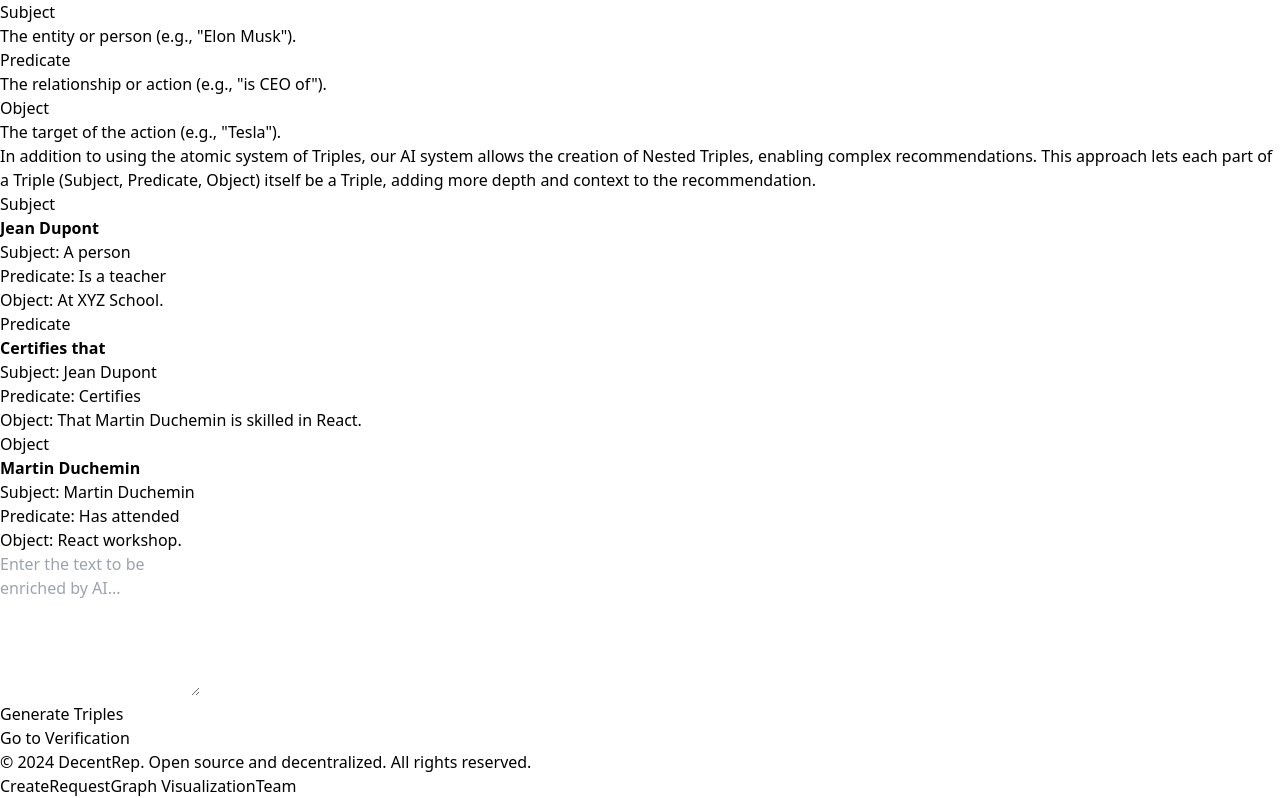
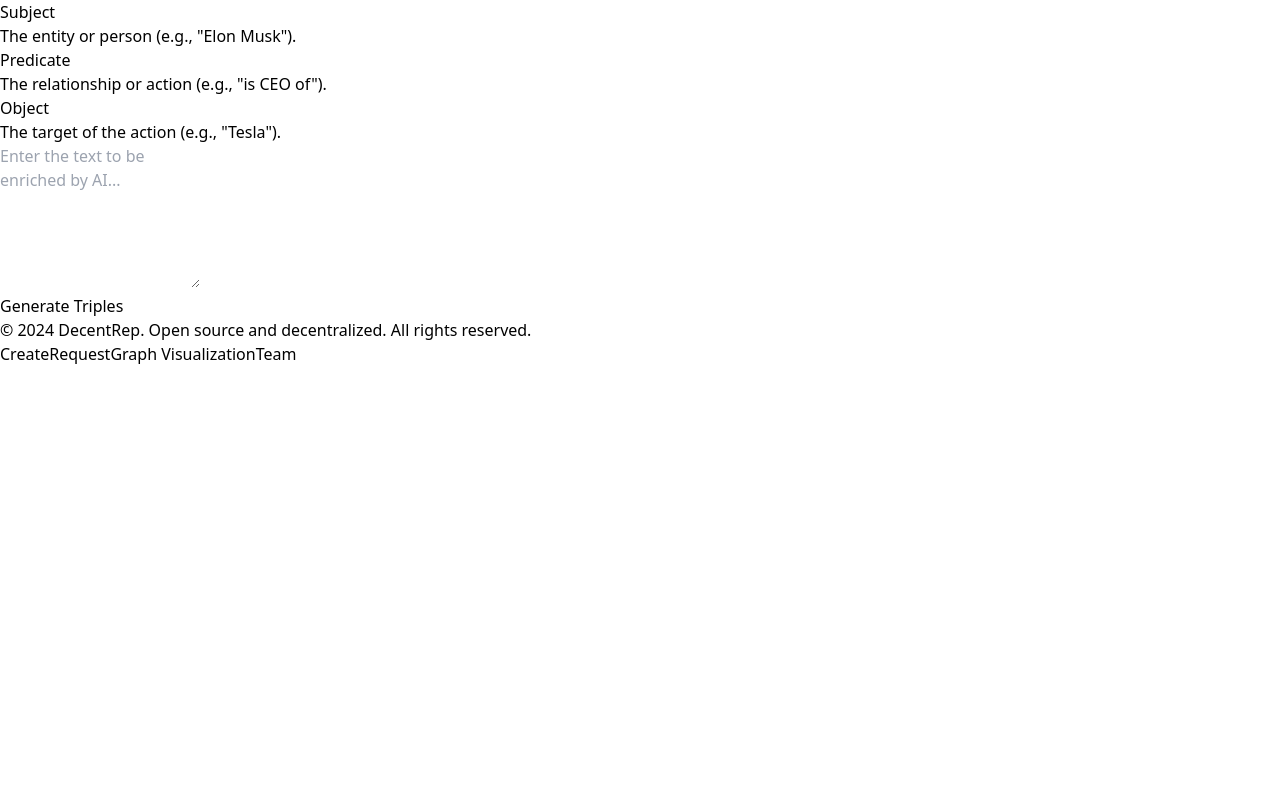
Before and after one commit to THP-Lab/intuition-recommendation-assistant, a React (Vite) app: page /create in a window 1280 px wide. Shown: the part 1144-1942 px from the top of the page. After the commit the page ends 1510 px from the top, so only its background shows below. Built offline with nearby package versions, Linux system fonts and the light colour scheme.

Commit message:
VerificationForm display Triples+enriched_text

```diff
--- a/src/App.jsx
+++ b/src/App.jsx
@@ -18,7 +18,6 @@ function App() {
         <Route path="/create" element={<CreatePage />} />
         <Route path="/request" element={<RequestPage />} />
         <Route path="/team" element={<TeamPage />} />
-        <Route path="/request" element={<RequestPage />} />
         <Route path="/verification" element={<VerificationForm />} />
         <Route path="/waiting" element={<WaitingPage />} />
         <Route path="/confirmation" element={<ConfirmationPage />} />
--- a/src/pages/CreatePage.jsx
+++ b/src/pages/CreatePage.jsx
@@ -1,59 +1,49 @@
 import { useState } from 'react';
+import { useNavigate } from 'react-router-dom'; // Import useNavigate
 import axios from 'axios';
-import { Link } from 'react-router-dom';
 import Navbar from '../components/Navbar';
 import Footer from '../components/Footer';
 
 const CreatePage = () => {
   const [inputText, setInputText] = useState('');
   const [generatedTriples, setGeneratedTriples] = useState([]);
+  const [enrichedText, setEnrichedText] = useState(''); // Stockage du texte enrichi
   const [loading, setLoading] = useState(false);
 
-  // Fonction pour envoyer le texte à l'API Rails et obtenir les triples
+  const navigate = useNavigate(); // Initialize navigation function
+
+  // Function to send text to the Rails API and get triples
   const handleGenerateTriples = async () => {
     if (!inputText) return; // Ne pas envoyer si le texte est vide
 
     setLoading(true); // Afficher le loader pendant l'appel API
 
     try {
-      // Envoie du texte à l'API Rails pour générer les triples
+      // Envoi du texte à l'API Rails pour générer les triples
       const response = await axios.post('http://127.0.0.1:3042/nlp/generate', { prompt: inputText });
 
-      // Log de la réponse pour vérifier les données
       console.log('Réponse complète de l\'API:', response.data);
 
-      // Vérification de la structure de la réponse et extraction des triples
-      if (response.data && Array.isArray(response.data)) {
-        const triples = response.data.map((triple) => {
-          // Si l'objet est un objet imbriqué, nous allons directement conserver sa structure
-          if (typeof triple.object === 'object' && triple.object !== null) {
-            return {
-              subject: triple.subject,
-              predicate: triple.predicate,
-              object: triple.object  // Nous conservons l'objet imbriqué sans modification
-            };
-          } else {
-            return {
-              subject: triple.subject,
-              predicate: triple.predicate,
-              object: triple.object
-            };
-          }
-        });
+      // Vérifiez si les données sont présentes dans la réponse
+      if (response.data) {
+        // Récupérer les triples et le texte enrichi
+        const triples = response.data.triples || [];
+        const enriched = response.data.enriched_text || '';
 
-        console.log('Triples générés après traitement:', triples);
         setGeneratedTriples(triples);
+        setEnrichedText(enriched);
+
+        // Redirection vers la page de vérification avec les triples et le texte enrichi
+        navigate('/verification?source=create', { state: { triples, enriched_text: enriched } });
       } else {
-        console.error('La structure des triples est incorrecte. Réponse:', response.data);
+        console.error('Aucune donnée trouvée dans la réponse:', response.data);
       }
     } catch (error) {
       console.error('Erreur lors de la génération des triples', error);
-      // Gérer l'erreur si l'API échoue
     } finally {
-      setLoading(false); // Retirer le loader
+      setLoading(false); // Cacher le loader
     }
   };
-
 
 
   return (
@@ -86,48 +76,6 @@ const CreatePage = () => {
               </div>
             </div>
 
-            {/* Explanation of Nested Triples */}
-            <p className="text-lg text-center mb-8">
-              In addition to using the atomic system of Triples, our AI system allows the creation of Nested Triples, enabling complex recommendations. This approach lets each part of a Triple (Subject, Predicate, Object) itself be a Triple, adding more depth and context to the recommendation.
-            </p>
-
-            {/* Nested Triple Explanation */}
-            <div className="flex justify-center space-x-6 mb-8">
-              <div className="bg-[#3a3a3a] p-6 rounded-lg text-center">
-                <h3 className="text-2xl text-blue-400 font-bold">Subject</h3>
-                <div className="mt-4 bg-[#2b2b2b] p-4 rounded-lg">
-                  <p className="text-white">
-                    <strong>Jean Dupont</strong> <br />
-                    <span className="text-blue-400">Subject</span>: A person<br />
-                    <span className="text-orange-400">Predicate</span>: Is a teacher <br />
-                    <span className="text-purple-400">Object</span>: At XYZ School.
-                  </p>
-                </div>
-              </div>
-              <div className="bg-[#3a3a3a] p-6 rounded-lg text-center">
-                <h3 className="text-2xl text-orange-400 font-bold">Predicate</h3>
-                <div className="mt-4 bg-[#2b2b2b] p-4 rounded-lg">
-                  <p className="text-white">
-                    <strong>Certifies that</strong> <br />
-                    <span className="text-blue-400">Subject</span>: Jean Dupont <br />
-                    <span className="text-orange-400">Predicate</span>: Certifies <br />
-                    <span className="text-purple-400">Object</span>: That Martin Duchemin is skilled in React.
-                  </p>
-                </div>
-              </div>
-              <div className="bg-[#3a3a3a] p-6 rounded-lg text-center">
-                <h3 className="text-2xl text-purple-400 font-bold">Object</h3>
-                <div className="mt-4 bg-[#2b2b2b] p-4 rounded-lg">
-                  <p className="text-white">
-                    <strong>Martin Duchemin</strong> <br />
-                    <span className="text-blue-400">Subject</span>: Martin Duchemin <br />
-                    <span className="text-orange-400">Predicate</span>: Has attended <br />
-                    <span className="text-purple-400">Object</span>: React workshop.
-                  </p>
-                </div>
-              </div>
-            </div>
-
             {/* Text Input for AI enrichment */}
             <div className="bg-gray-200 p-4 rounded-lg shadow-md max-w-lg mx-auto mb-8">
               <textarea
@@ -143,10 +91,18 @@ const CreatePage = () => {
             <button
               onClick={handleGenerateTriples}
               className="bg-black text-white px-8 py-3 rounded-full hover:bg-gray-800 transition-all"
-              disabled={loading}  // Désactiver le bouton pendant le chargement
+              disabled={loading} // Disable button during loading
             >
               {loading ? 'Generating...' : 'Generate Triples'}
             </button>
+
+            {/* Display Enriched Text */}
+            {enrichedText && (
+              <div className="bg-gray-300 p-6 rounded-lg mt-8">
+                <h3 className="text-xl font-semibold text-gray-700">Enriched Text:</h3>
+                <p className="mt-4 text-gray-800">{enrichedText}</p>
+              </div>
+            )}
 
             {/* Display Generated Triples */}
             {generatedTriples.length > 0 && (
@@ -157,7 +113,7 @@ const CreatePage = () => {
                     <li key={index} className="py-2">
                       <strong>Subject:</strong> {triple.subject} <br />
                       <strong>Predicate:</strong> {triple.predicate} <br />
-                      <strong>Object:</strong> {triple.object} <br />
+                      <strong>Object:</strong> {JSON.stringify(triple.object, null, 2)} <br />
                       <hr />
                     </li>
                   ))}
@@ -165,14 +121,6 @@ const CreatePage = () => {
               </div>
             )}
           </section>
-
-          {/* Link to verification form */}
-          <Link to="/verificationform?source=create">
-            <button className="bg-black text-white px-8 py-3 rounded-full hover:bg-gray-800 transition-all mt-6">
-              Go to Verification
-            </button>
-          </Link>
-
         </div>
       </main>
 
--- a/src/pages/VerificationForm.jsx
+++ b/src/pages/VerificationForm.jsx
@@ -1,24 +1,40 @@
-import { useState } from "react";
+import { useState, useEffect } from "react";
 import { useLocation, useNavigate } from "react-router-dom";
 import Navbar from "../components/Navbar";
 import Footer from "../components/Footer";
 
 const VerificationForm = () => {
-  const [proposal, setProposal] = useState(
-    "AI-generated recommendation proposal."
-  );
+  const [proposal, setProposal] = useState("Loading enriched text..."); // Texte par défaut
   const [isEditable, setIsEditable] = useState(false);
+  const [triples, setTriples] = useState([]);
   const navigate = useNavigate();
   const location = useLocation();
 
-  // Extract the 'source' parameter from the URL
-  const source = new URLSearchParams(location.search).get("source");
+  // Récupérer les données de location.state
+  useEffect(() => {
+    console.log("Location state:", location.state);
+
+    if (location.state?.triples) {
+      setTriples(location.state.triples);
+    }
+
+    if (location.state?.enriched_text) {
+      const enrichedText = location.state.enriched_text;
+      setProposal(enrichedText.trim());
+      console.log("Enriched Text:", enrichedText);
+    } else {
+      console.log("Enriched text is missing");
+      setProposal("No enriched text found. Please verify your data.");
+    }
+  }, [location.state]);
+
 
   const handleSubmit = () => {
+    const source = new URLSearchParams(location.search).get("source");
     if (source === "request") {
-      navigate("/waitingpage"); // Redirect to the waiting page
+      navigate("/waitingpage");
     } else if (source === "create") {
-      navigate("/confirmationpage"); // Redirect to the confirmation page
+      navigate("/confirmationpage");
     }
   };
 
@@ -27,36 +43,58 @@ const VerificationForm = () => {
     alert(`Share this URL: ${url}`);
   };
 
+  const renderTriple = (triple) => (
+    <span className="text-white mb-4 inline-block">
+      <strong className="text-blue-400">Subject:</strong> {triple.subject}{" "}
+      <strong className="text-orange-400">Predicate:</strong> {triple.predicate}{" "}
+      <strong className="text-purple-400">Object:</strong> {triple.object}
+    </span>
+  );
+
   return (
     <div className="min-h-screen bg-gray-100">
-      {/* Navbar */}
       <Navbar />
 
-      {/* Header Section */}
+      {/* Section Header */}
       <header className="bg-[#2f2f2f] text-white py-20">
         <div className="container mx-auto text-center">
-          <h1 className="text-4xl font-extrabold mb-4">
-            Recommendation Verification
-          </h1>
+          <h1 className="text-4xl font-extrabold mb-4">Recommendation Verification</h1>
           <p className="text-lg mb-8">
-            Here is the recommendation proposal generated by our AI assistant.
-            You can edit it before submitting.
+            Voici la recommandation générée par notre assistant IA. Vous pouvez la modifier avant de la soumettre.
           </p>
-          <p className="text-lg mb-8">
-            Please verify if this recommendation aligns with your needs before
-            submitting it. If you need to make changes, feel free to do so.
-          </p>
+
+          {/* Affichage de la proposition */}
+<div className="bg-[#3a3a3a] p-6 rounded-lg shadow-md mt-8">
+  <h3 className="text-xl font-semibold text-white mb-4">Recommendation Proposal:</h3>
+  <div
+    className="text-white"
+    dangerouslySetInnerHTML={{ __html: proposal }} // Affichage du texte avec HTML
+  />
+</div>
+
+
+          {/* Affichage des Triples */}
+          {triples.length > 0 && (
+            <div className="bg-[#3a3a3a] p-6 rounded-lg shadow-md mt-8">
+              <h3 className="text-xl font-semibold text-white mb-4">Generated Triples:</h3>
+              <div className="text-left">
+                {triples.map((triple, index) => (
+                  <div key={index} className="mb-4">
+                    {renderTriple(triple)}
+                  </div>
+                ))}
+              </div>
+            </div>
+          )}
         </div>
       </header>
 
-      {/* Main Content */}
+      {/* Section principale */}
       <main className="bg-[#4f4f4f] text-gray-800 py-12">
         <div className="container mx-auto px-6">
           <section className="mb-12">
             <div className="bg-[#3a3a3a] p-8 rounded-lg shadow-lg">
-              <h3 className="text-2xl text-white font-semibold mb-6">
-                Recommendation Proposal
-              </h3>
+              <h3 className="text-2xl text-white font-semibold mb-6">Edit Recommendation Proposal</h3>
               <textarea
                 value={proposal}
                 onChange={(e) => setProposal(e.target.value)}
@@ -67,7 +105,7 @@ const VerificationForm = () => {
             </div>
           </section>
 
-          {/* Buttons aligned on the same line */}
+          {/* Boutons */}
           <section className="flex justify-center space-x-6 mb-12">
             <button
               onClick={handleShare}
@@ -91,7 +129,6 @@ const VerificationForm = () => {
         </div>
       </main>
 
-      {/* Footer */}
       <Footer />
     </div>
   );
```
